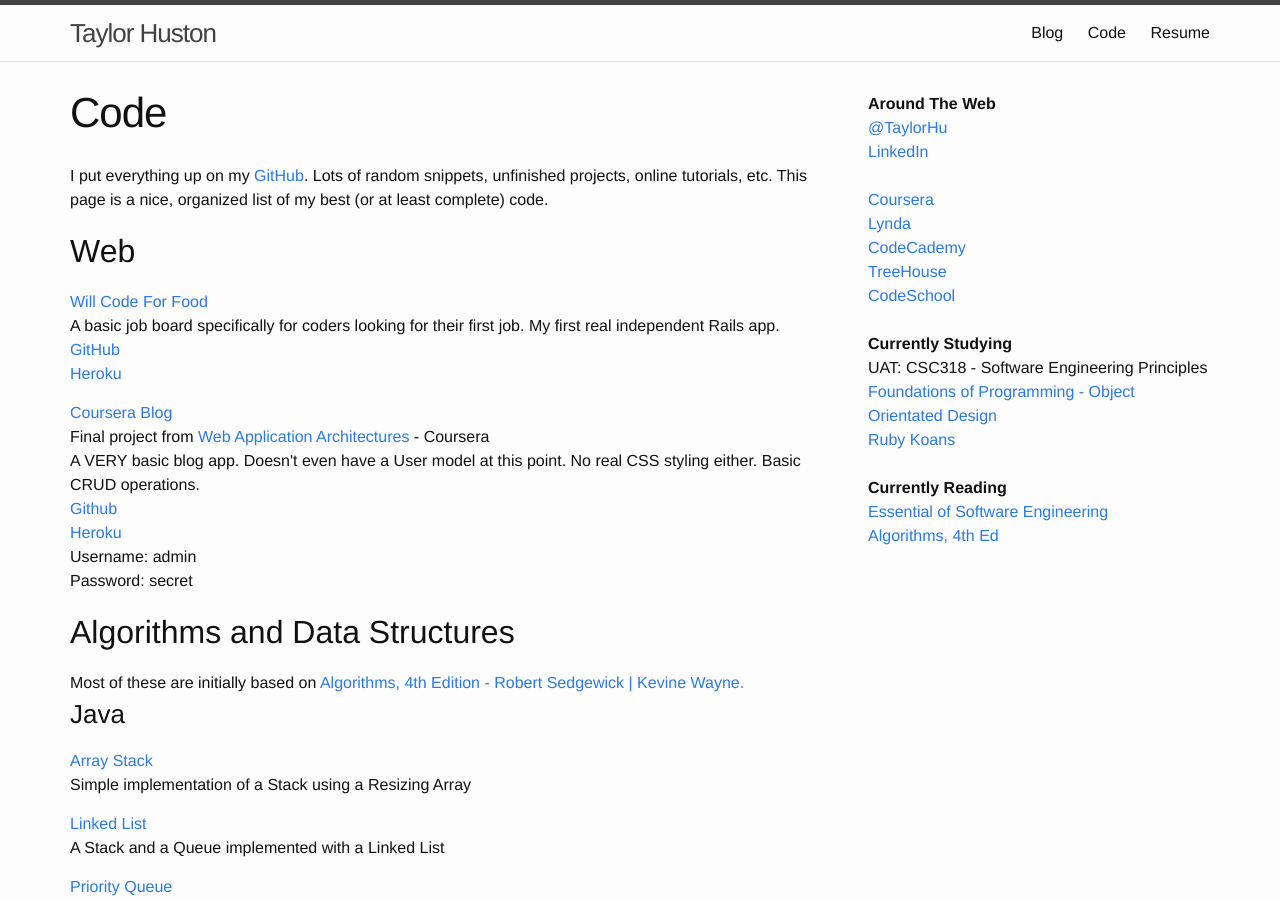
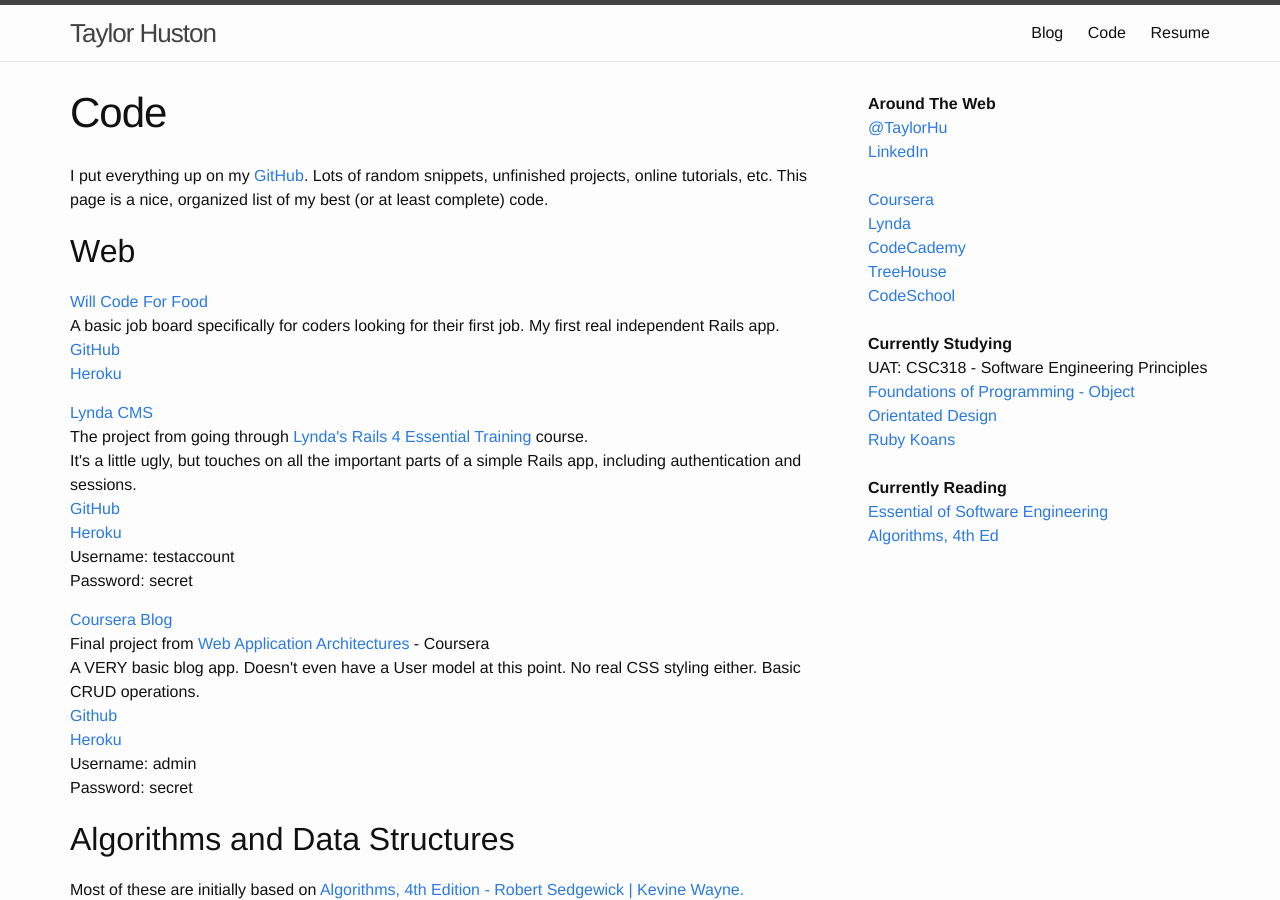
Before and after one commit to TaylorHuston/taylorhuston.github.io, a Jekyll site: the page built from code.html, in a window 1280 px wide and 900 px high. Built offline with Jekyll 4.4.1, drawn with Linux system fonts in a browser that asks for light colours.

Commit message:
Add Lynda CMS to Code page

```diff
--- a/code.html
+++ b/code.html
@@ -12,6 +12,15 @@
   <br /> A basic job board specifically for coders looking for their first job. My first real independent Rails app.
   <br /> <a href="https://github.com/TaylorHuston/Rails_WillCodeForFood" target="_blank">GitHub</a>
   <br /> <a href="http://willcodeforfood.io/" target="_blank">Heroku</a>
+</p>
+
+<p><a href="http://dry-fjord-4888.herokuapp.com" target="_blank">Lynda CMS</a>
+  <br /> The project from going through <a href="http://www.lynda.com/Ruby-Rails-tutorials/Ruby-Rails-4-Essential-Training/139989-2.html" target="_blank">Lynda's Rails 4 Essential Training</a> course.
+  <br /> It's a little ugly, but touches on all the important parts of a simple Rails app, including authentication and sessions.
+  <br /> <a href="https://github.com/TaylorHuston/Rails_LyndaCMS" target="_blank">GitHub</a>
+  <br /> <a href="http://dry-fjord-4888.herokuapp.com" target="_blank">Heroku</a>
+  <br /> Username: testaccount
+  <br /> Password: secret
 </p>
 
 <p><a href="https://github.com/TaylorHuston/Rails_CourseraBlog" target="_blank">Coursera Blog</a>
```
